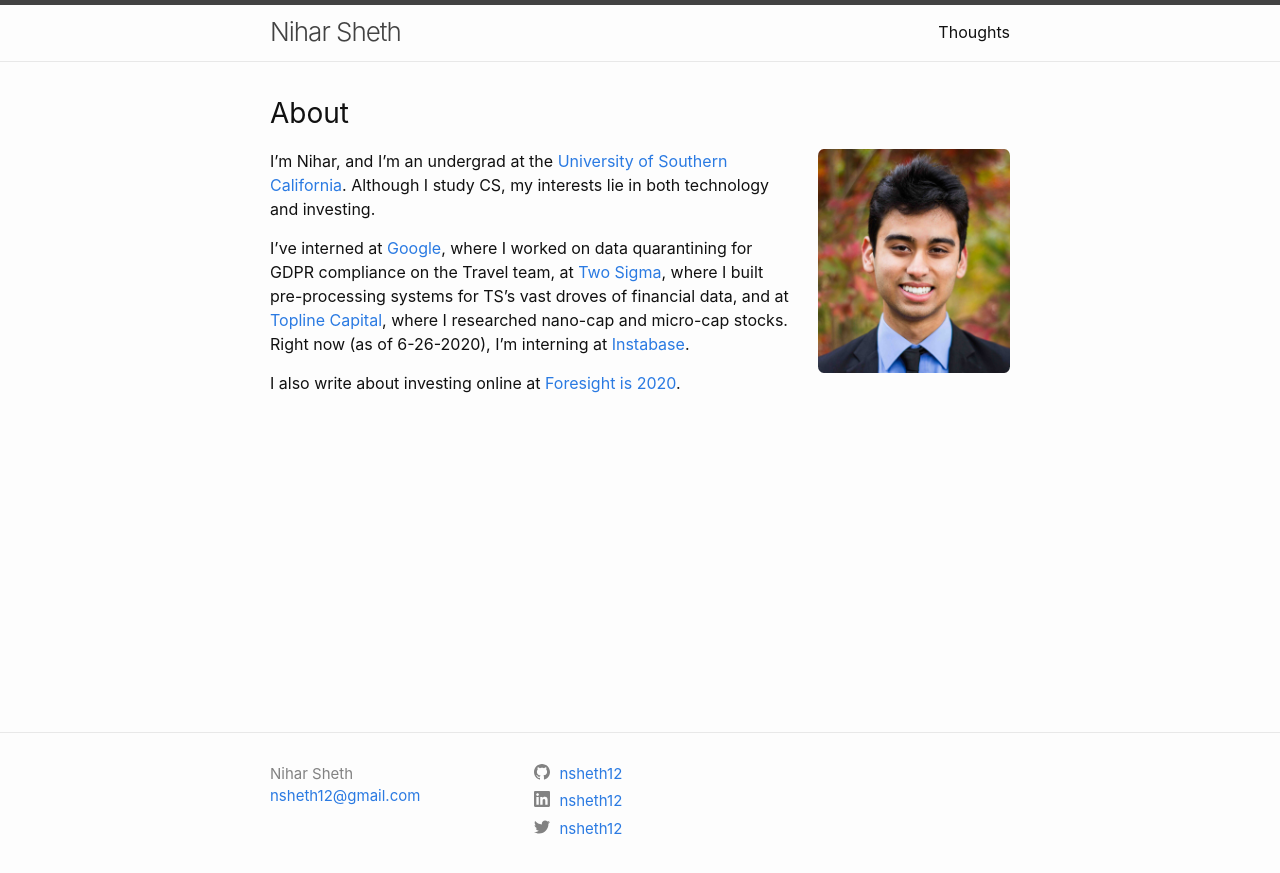
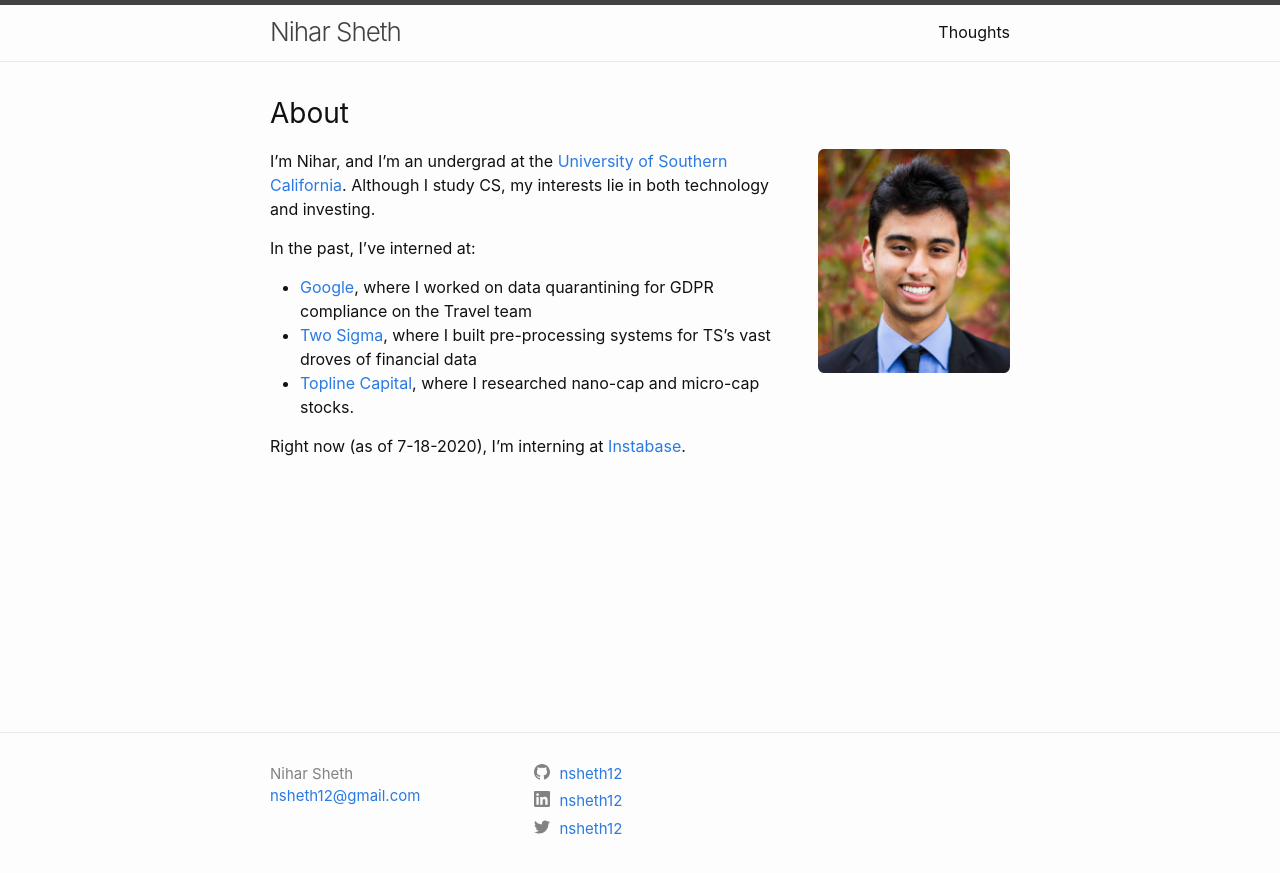
Before and after one commit to nsheth12/nsheth12.github.io, a Jekyll site: the page built from index.markdown, in a window 1280 px wide. Shown: the top 873 px of the page. Built offline with Jekyll 4.4.1, drawn with Linux system fonts in a browser that asks for light colours.

Commit message:
update homepage

```diff
--- a/index.markdown
+++ b/index.markdown
@@ -24,6 +24,9 @@ list_title: Blog
 
 I'm Nihar, and I'm an undergrad at the [University of Southern California](https://www.usc.edu/). Although I study CS, my interests lie in both technology and investing.
 
-I've interned at [Google](https://careers.google.com/), where I worked on data quarantining for GDPR compliance on the Travel team, at [Two Sigma](https://www.twosigma.com/), where I built pre-processing systems for TS's vast droves of financial data, and at [Topline Capital](https://toplinecapital.com/), where I researched nano-cap and micro-cap stocks. Right now (as of 6-26-2020), I'm interning at [Instabase](https://news.crunchbase.com/news/instabase-raises-massive-105m-series-b-reaches-unicorn-status/).
+In the past, I've interned at:
+- [Google](https://careers.google.com/), where I worked on data quarantining for GDPR compliance on the Travel team
+- [Two Sigma](https://www.twosigma.com/), where I built pre-processing systems for TS's vast droves of financial data
+- [Topline Capital](https://toplinecapital.com/), where I researched nano-cap and micro-cap stocks.
 
-I also write about investing online at [Foresight is 2020](https://foresight2020.co/markets/).
+Right now (as of 7-18-2020), I'm interning at [Instabase](https://news.crunchbase.com/news/instabase-raises-massive-105m-series-b-reaches-unicorn-status/).
```
